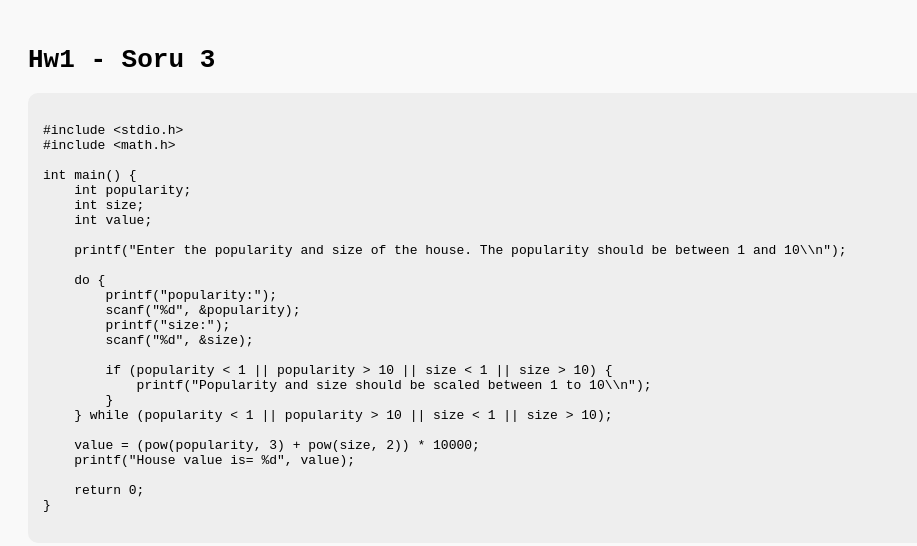
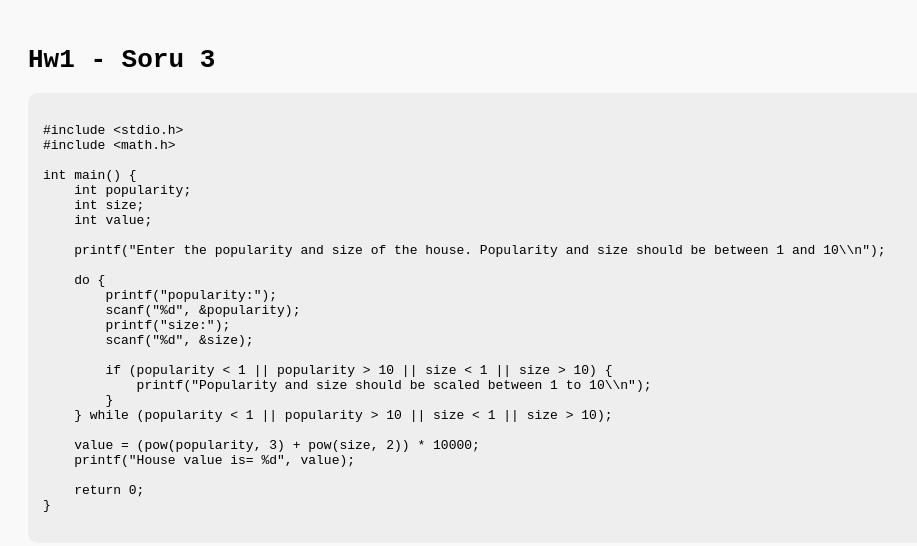
Before and after one commit to ezgiyurull/ezgiyurull.github.io, a plain HTML site: page Hw1-soru3.html in a window 1280 px wide. Shown: the whole page, without its empty margins (0-917 px from the left). Drawn offline with Linux system fonts and the light colour scheme.

Commit message:
Update Hw1-soru3.html

```diff
--- a/Hw1-soru3.html
+++ b/Hw1-soru3.html
@@ -28,7 +28,7 @@ int main() {
     int size;
     int value;
 
-    printf("Enter the popularity and size of the house. The popularity should be between 1 and 10\\n");
+    printf("Enter the popularity and size of the house. Popularity and size should be between 1 and 10\\n");
 
     do {
         printf("popularity:");
```
